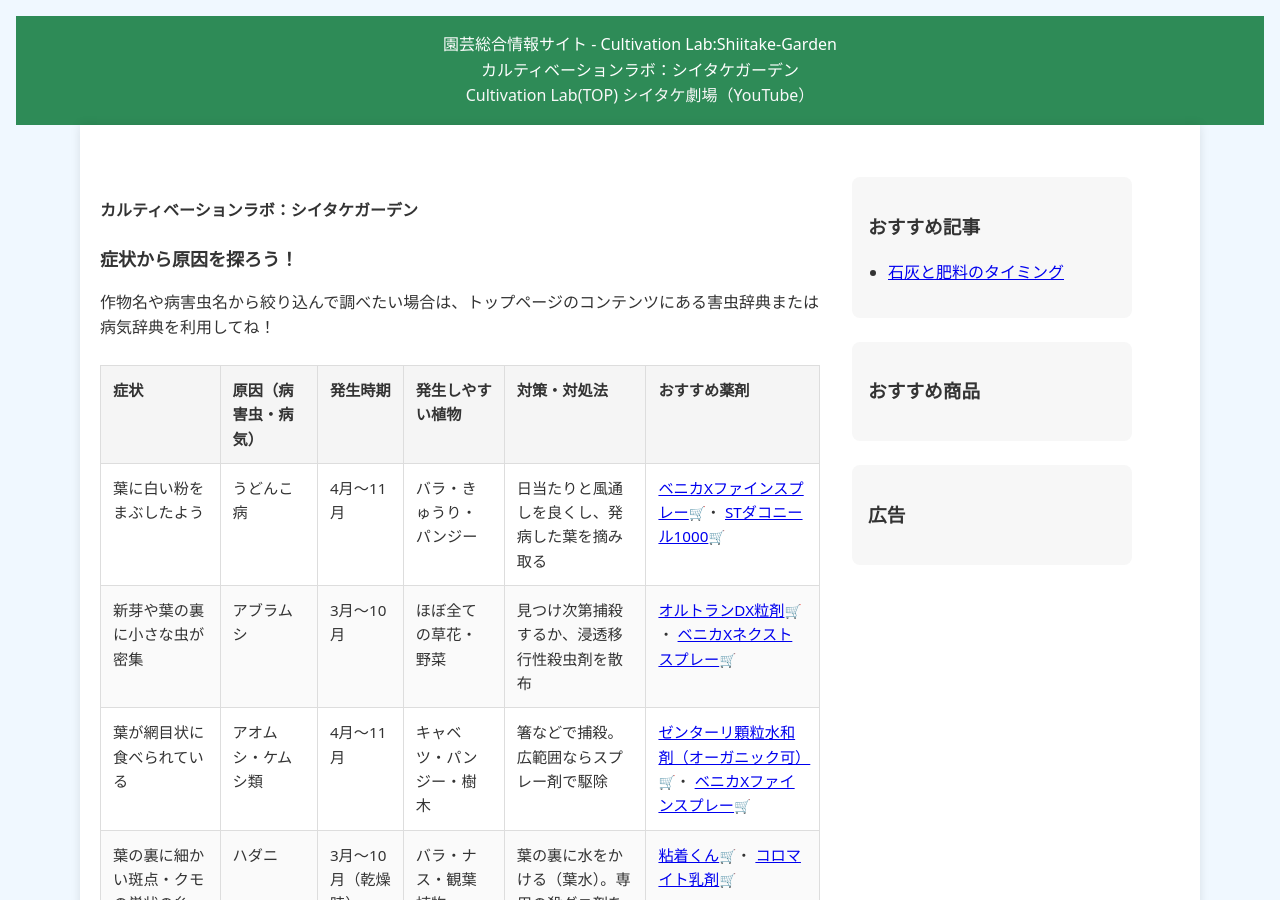
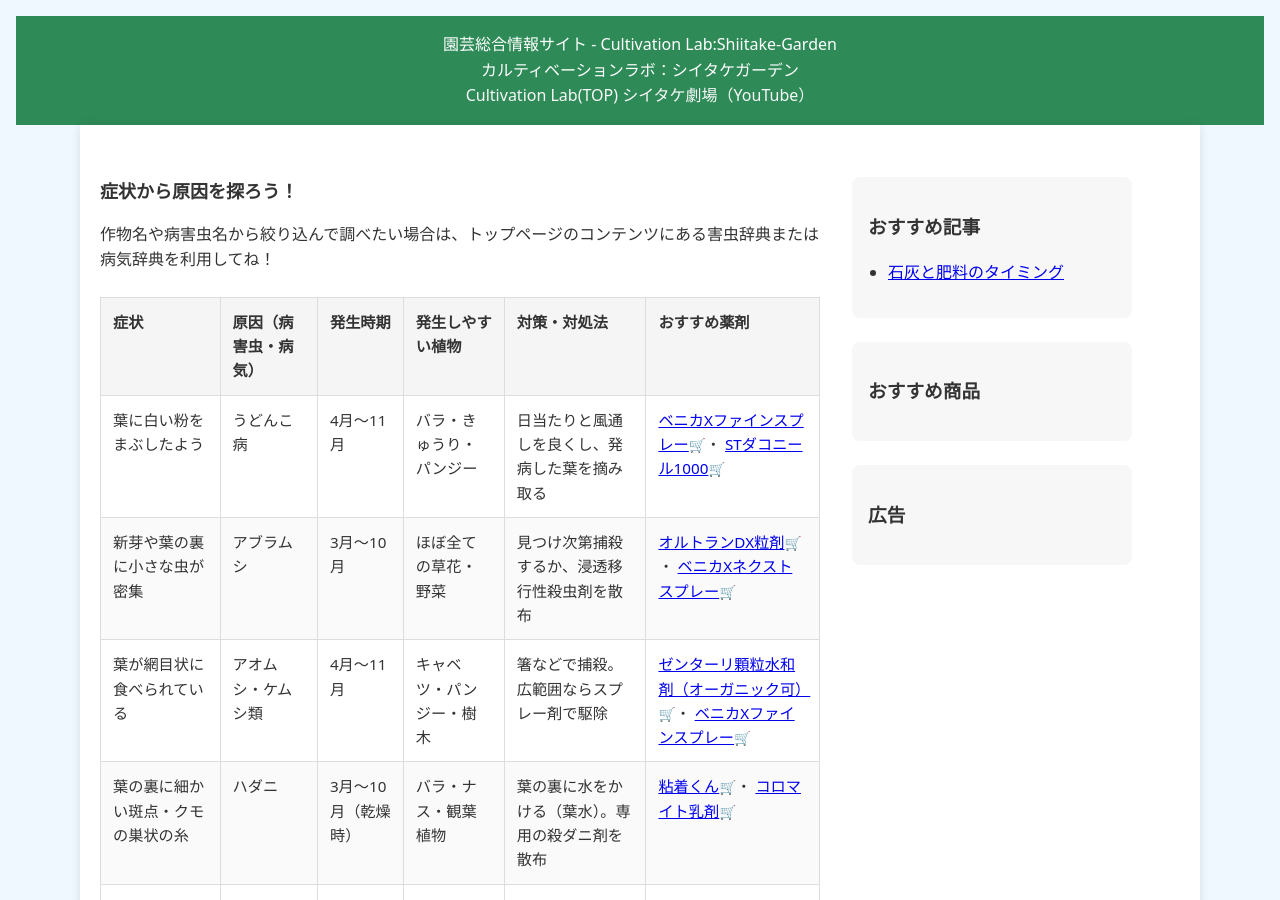
Before and after one commit to shiitake-garden/shiitake-garden.github.io, a Jekyll site: the page built from contents/kaiketu1.html, in a window 1280 px wide and 900 px high. Built offline with Jekyll 4.4.1, drawn with Linux system fonts in a browser that asks for light colours.

Commit message:
Update kaiketu1.html

```diff
--- a/contents/kaiketu1.html
+++ b/contents/kaiketu1.html
@@ -6,7 +6,7 @@ title: カルティベーションラボ
 <!--ここから記事-->
 <section class="article-layout">
   <article class="article-main">
-<h4>カルティベーションラボ：シイタケガーデン</h4>
+
     <h1>症状から原因を探ろう！</h1>
     <p class="lead">
     作物名や病害虫名から絞り込んで調べたい場合は、トップページのコンテンツにある害虫辞典または病気辞典を利用してね！
```
